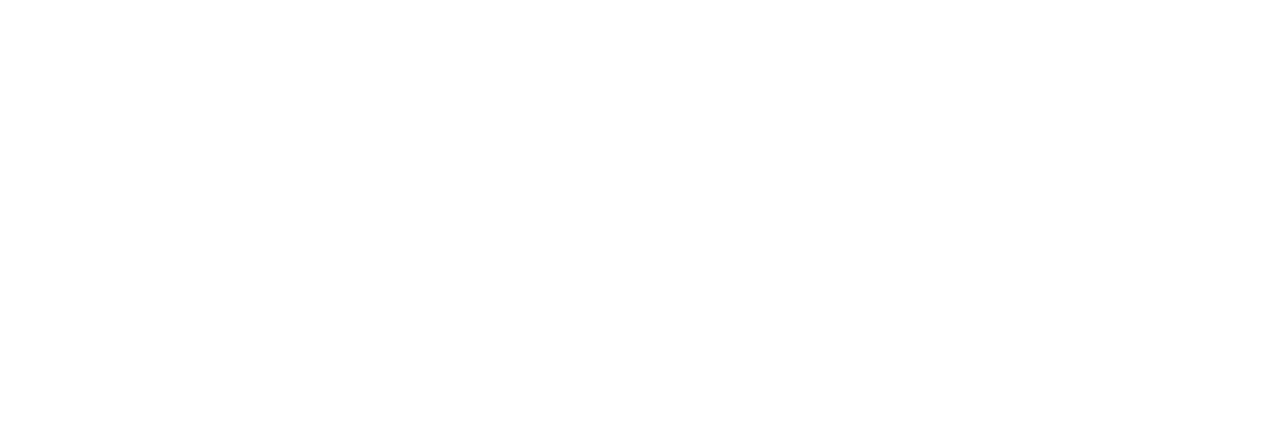
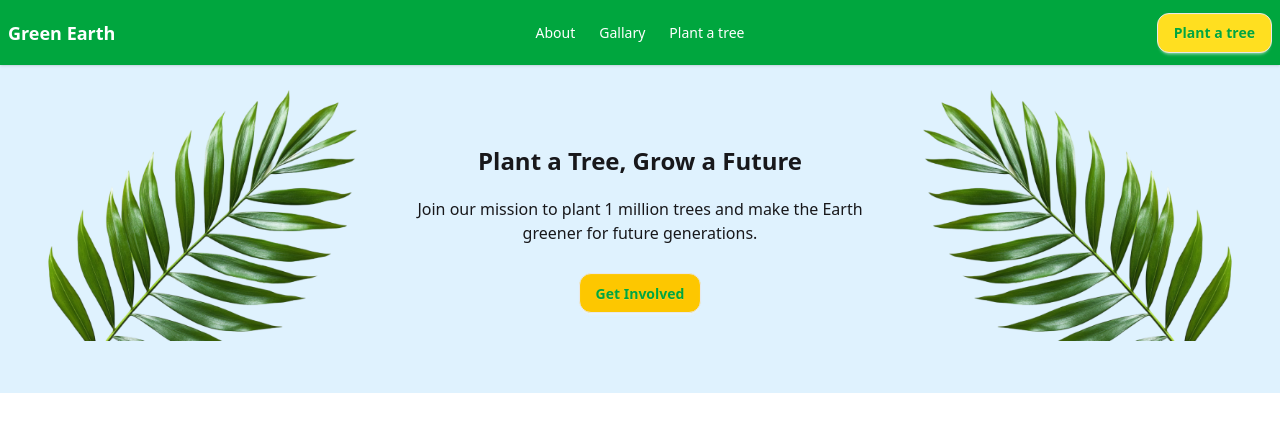
Before and after one commit to lima-akter-p/Green-earth-web, a plain HTML site: page index.html in a window 1280 px wide. Drawn offline with nearby package versions, Linux system fonts and the light colour scheme.

Commit message:
added navbar and header part

```diff
--- a/index.html
+++ b/index.html
@@ -4,8 +4,52 @@
     <meta charset="UTF-8">
     <meta name="viewport" content="width=device-width, initial-scale=1.0">
     <title>Green Earth</title>
+
+    <!-- tailwind and deisy ui  -->
+       <!-- deysiUi and tailwind -->
+      <link href="https://cdn.jsdelivr.net/npm/daisyui@5" rel="stylesheet" type="text/css" />
+      <script src="https://cdn.jsdelivr.net/npm/@tailwindcss/browser@4"></script>
 </head>
 <body>
+    <header>
+      <div class="navbar bg-green-600 shadow-sm ">
+  <div class="navbar-start">
+    <div class="dropdown">
+
+
+    </div>
+    <h3 class="text-lg font-semibold text-white">Green Earth</h3>
+  </div>
+  <div class="navbar-center hidden lg:flex">
+    <ul class="menu menu-horizontal px-1">
+      <li class="text-white"><a>About</a></li>
+      <li class="text-white"><a>Gallary</a> </li>
+      <li class="text-white"><a>Plant a tree</a></li>
+    </ul>
+  </div>
+  <div class="navbar-end ">
+    <a class="btn rounded-xl text-green-600 bg-yellow-300">Plant a tree</a>
+  </div>
+</div>
+
+</header>
+<section class="bg-sky-100">
+  <div class="flex">
+      <div>
+        <img src="./assets/hero-leaf1.png">
+      </div>
+      <div class="text-center my-20">
+        <h1 class="text-2xl font-bold">Plant a Tree, Grow a Future</h1>
+        <p class="mt-5">Join our mission to plant 1 million trees and make the Earth greener for future
+         generations.</p>
+          <a class="btn rounded-xl text-green-600 bg-yellow-400 mt-7">Get Involved</a>
+      </div>
+      <div>
+        <img src="/assets/hero-leaf2.png">
+      </div>
+  </div>
+
+</section>
 
 </body>
 </html>
```
Also changed, not shown: tailwind.config.js (added).
